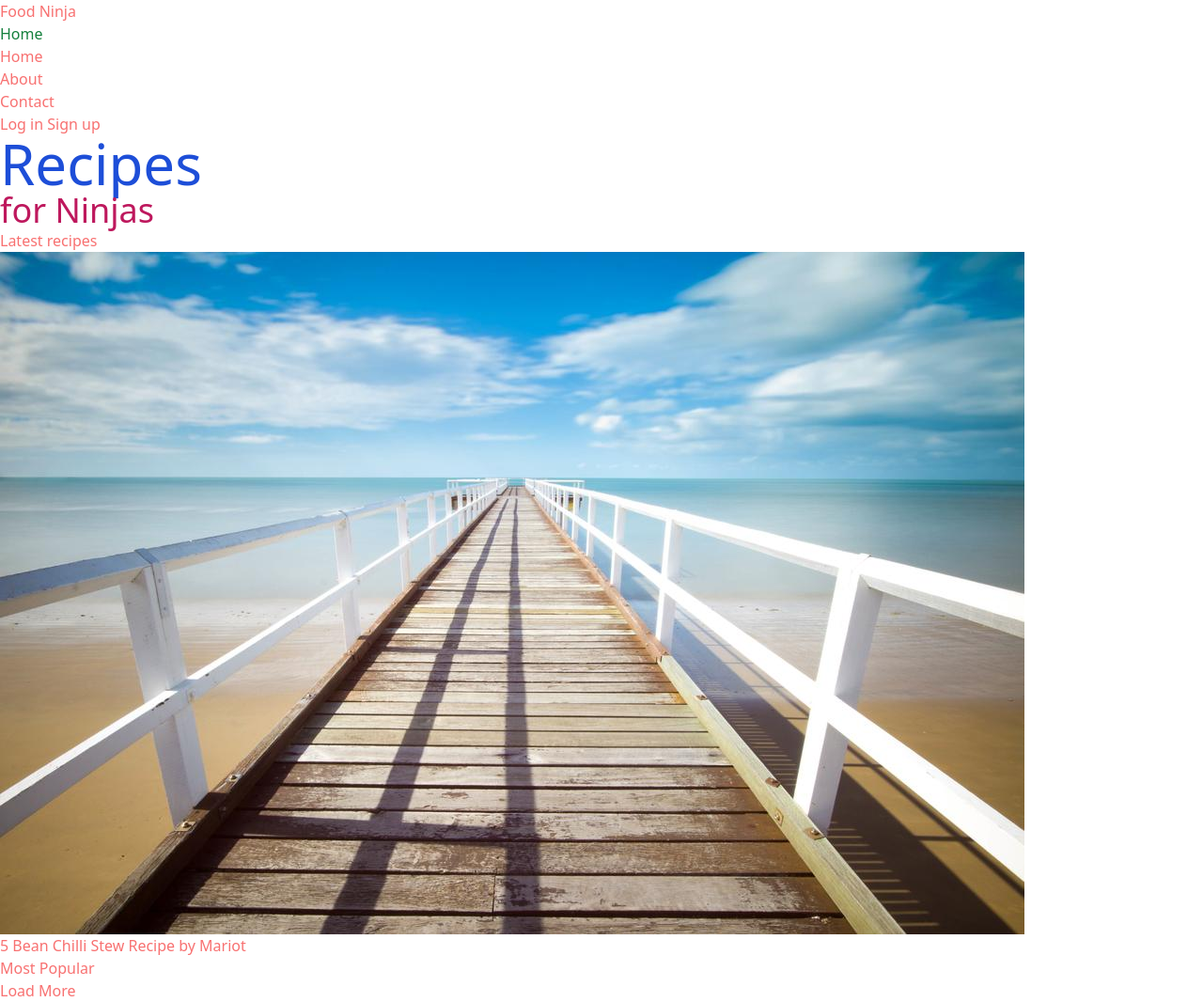
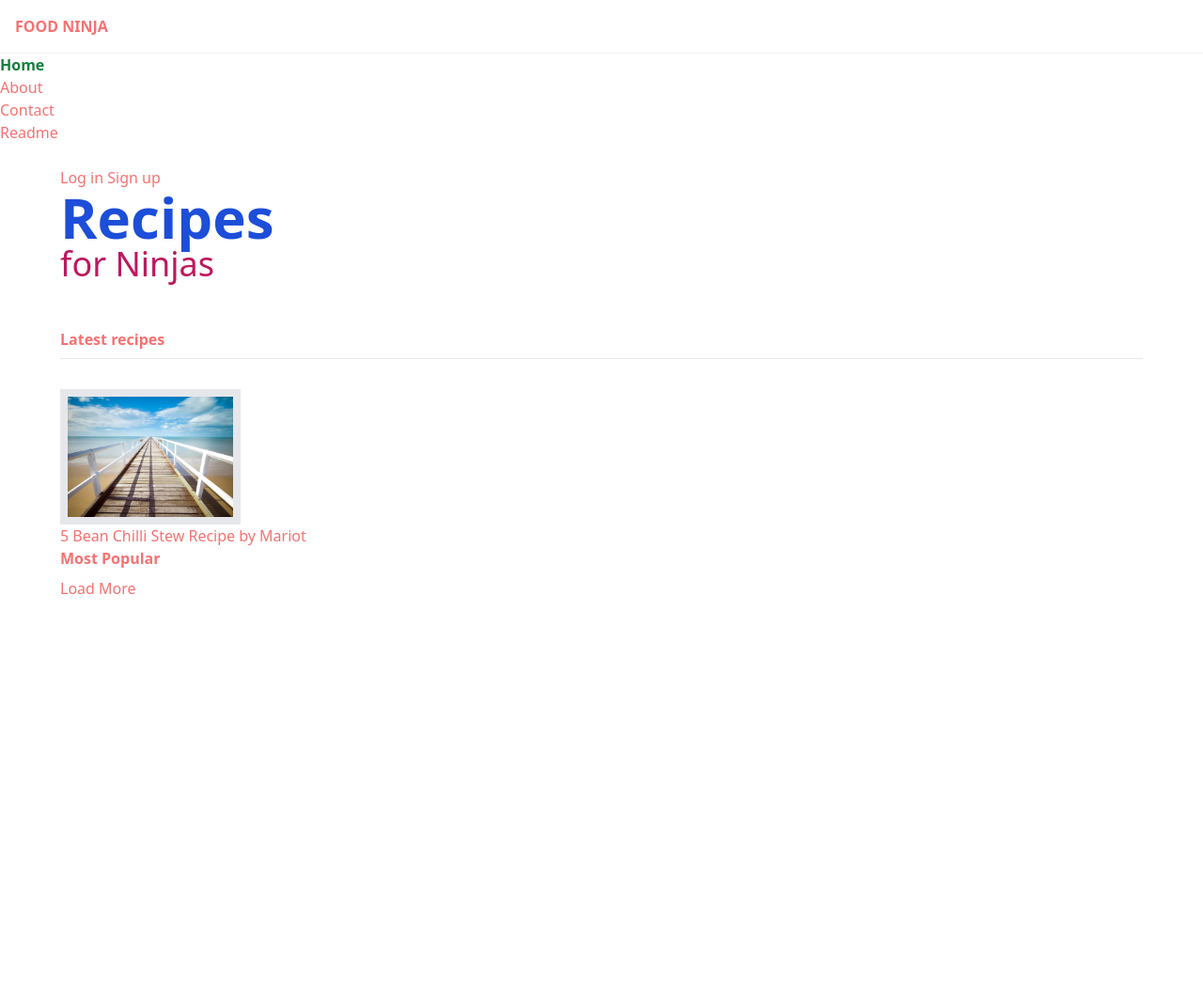
Before and after one commit to obibaadoma/tailwind-tutorials, a website: page public/index.html in a window 1280 px wide. Shown: the whole page at 94% size. After the commit the page ends 800 px from the top, so only its background shows below. Drawn offline with Linux system fonts and the light colour scheme.

Commit message:
added padding and borders

```diff
--- a/public/index.html
+++ b/public/index.html
@@ -15,17 +15,12 @@
     <div>
       <nav>
         <div>
-          <h1>
+          <h1 class="font-bold uppercase p-4 border-b border-gray-100">
             <a href="/">Food Ninja</a>
           </h1>
         </div>
         <ul>
-          <li class="text-green-700">
-            <a href="#">
-              <span> Home </span>
-            </a>
-          </li>
-          <li>
+          <li class="text-green-700 font-bold">
             <a href="#">
               <span> Home </span>
             </a>
@@ -40,36 +35,41 @@
               <span> Contact </span>
             </a>
           </li>
+          <li>
+            <a href="#">
+              <span> Readme </span>
+            </a>
+          </li>
         </ul>
       </nav>
     </div> <!-- end of nav -->
   </div>
 
-  <main>
+  <main class ="px-16 py-6">
     <div>
       <a href="#">Log in</a>
       <a href="#">Sign up</a>
     </div>
     <header>
-      <h2 class="text-blue-700 text-6xl">Recipes</h2>
+      <h2 class="text-blue-700 text-6xl font-semibold">Recipes</h2>
       <h3 class="text-pink-700 text-4xl">for Ninjas</h3>
     </header>
     <div>
-      <h4>Latest recipes</h4>
-      <div>
+      <h4 class="font-bold mt-12 pb-2 border-b">Latest recipes</h4>
+      <div class="mt-8">
         <!-- cards for go here -->
         <div>
-          <img src="../public/images/image2.jpg" alt="Description of the image">
+          <img  class="w-48 h-36 border-8"src="../public/images/image2.jpg" alt="Description of the image">
         <span>5 Bean Chilli Stew</span>
         <span>Recipe by Mariot</span>
         </div>
       </div>
-      <h4>Most Popular</h4>
+      <h4 class = "font-bold mt=12 pb-2">Most Popular</h4>
       <div>
         <!-- cards go here -->
       </div>
       <div>
-        <div>Load More</div>
+        <div class = "light">Load More</div>
       </div>
     </div>
   </main>
```
Also changed, not shown: public/styles.css.
